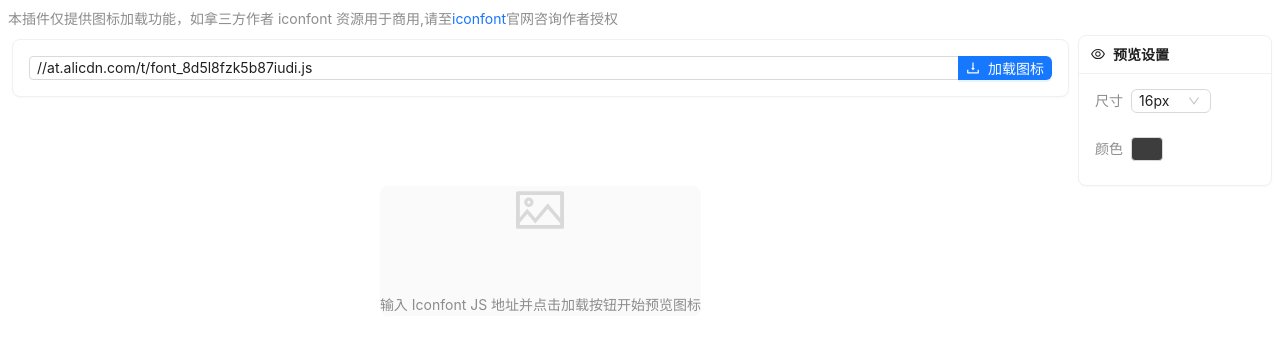
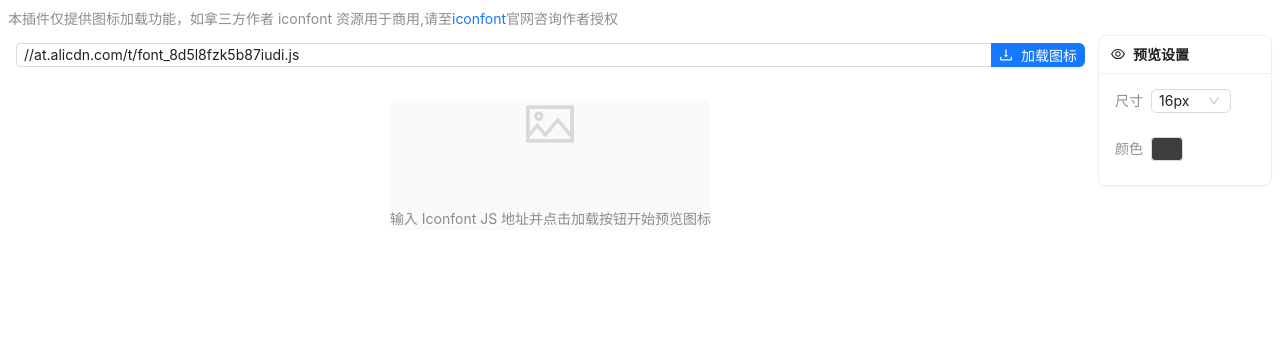
Before and after one commit to ylfeng250/icon-group, a React (Vite) app: page / in a window 1280 px wide. Shown: the top 350 px of the page. Built offline with nearby package versions, Linux system fonts and the light colour scheme; what mg-jsonrpc would draw is missing.

Commit message:
feat: 调整 UI 样式

```diff
--- a/lib/main.ts
+++ b/lib/main.ts
@@ -3,6 +3,6 @@ import { uiApi } from "./api";
 uiApi.ping();
 
 mg.showUI(__html__, {
-  width: 600,
-  height: 500,
+  width: 500,
+  height: 400,
 });
--- a/ui/App.tsx
+++ b/ui/App.tsx
@@ -90,7 +90,7 @@ function App() {
 
       <Flex gap={5}>
         <Flex vertical gap={5} style={{ width: "100%", padding: 4 }}>
-          <Card>
+          <div style={{ width: "100%", padding: 4 }}>
             <UrlInput
               url={url}
               loading={loading}
@@ -98,7 +98,7 @@ function App() {
               onUrlChange={setUrl}
               onLoad={() => loadIcons(url)}
             />
-          </Card>
+          </div>
 
           {icons.length > 0 && (
             <Flex vertical gap={5}>
--- a/ui/components/EmptyState.tsx
+++ b/ui/components/EmptyState.tsx
@@ -4,11 +4,7 @@ import { PictureOutlined } from "@ant-design/icons";
 
 const EmptyState: React.FC = () => {
   return (
-    <Space
-      direction="vertical"
-      align="center"
-      style={{ width: "100%", padding: "60px 0" }}
-    >
+    <Space direction="vertical" align="center" style={{ width: "100%" }}>
       <Empty
         image={
           <PictureOutlined style={{ fontSize: "48px", color: "#d9d9d9" }} />
--- a/ui/components/IconGrid.tsx
+++ b/ui/components/IconGrid.tsx
@@ -17,7 +17,13 @@ const IconGrid: React.FC<IconGridProps> = ({
 }) => {
   return (
     <div style={{ width: "100%" }}>
-      <Flex wrap gap="small" justify="space-around" style={{ width: "100%" }}>
+      <Flex
+        wrap
+        gap={12}
+        justify="start"
+        align="center"
+        style={{ width: "100%" }}
+      >
         {icons.map((icon) => (
           <Tooltip key={icon.id} title={`点击插入 ${icon.id} 图标`}>
             <div
--- a/ui/components/SvgPreviewSettings.tsx
+++ b/ui/components/SvgPreviewSettings.tsx
@@ -50,7 +50,7 @@ const SvgPreviewSettings: React.FC<SvgPreviewSettingsProps> = ({
         top: "16px",
       }}
     >
-      <Flex vertical gap="middle" style={{ width: 160 }}>
+      <Flex vertical gap="middle" style={{ width: 140 }}>
         <div>
           <Space style={{ marginBottom: 8 }}>
             <Text type="secondary">尺寸</Text>
```
